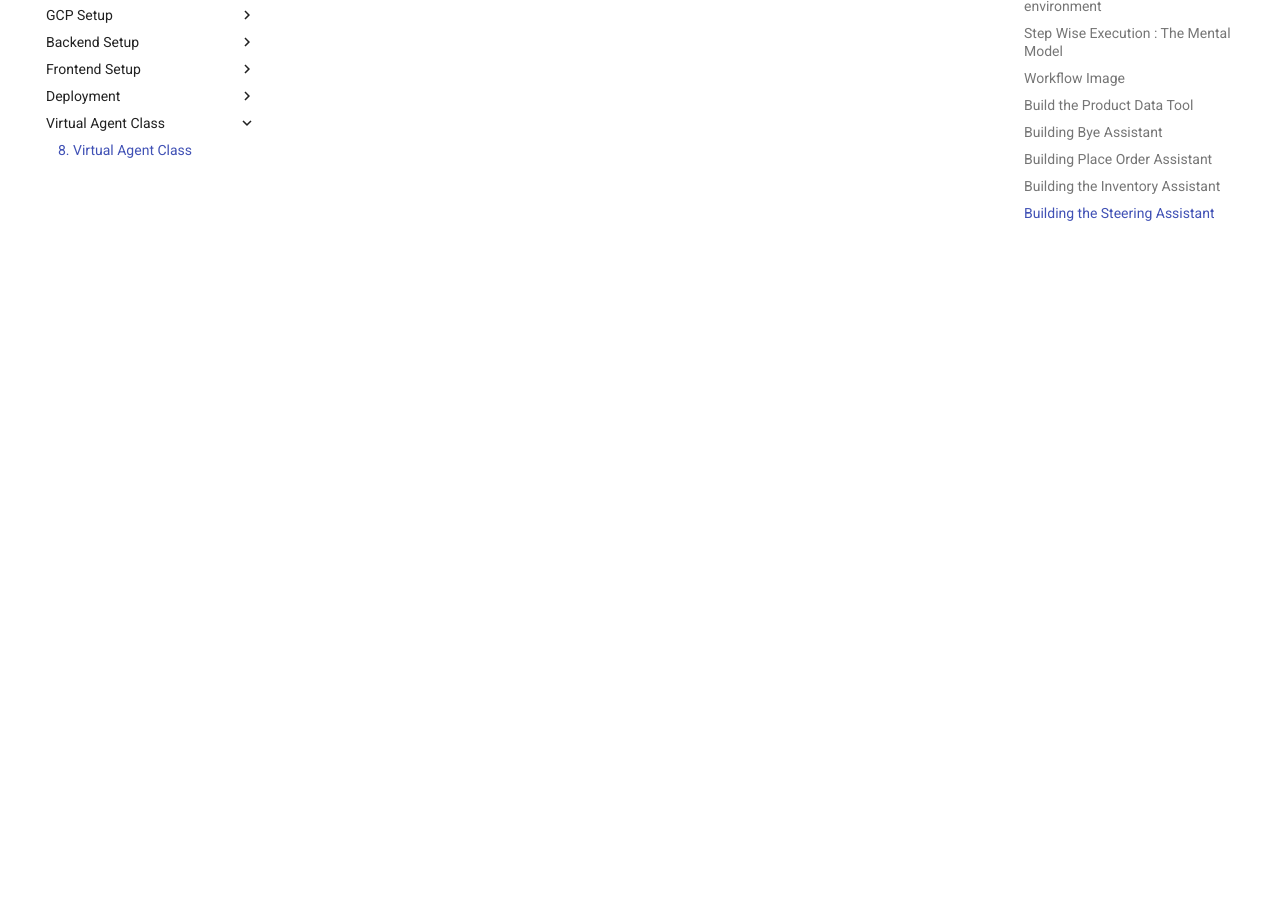
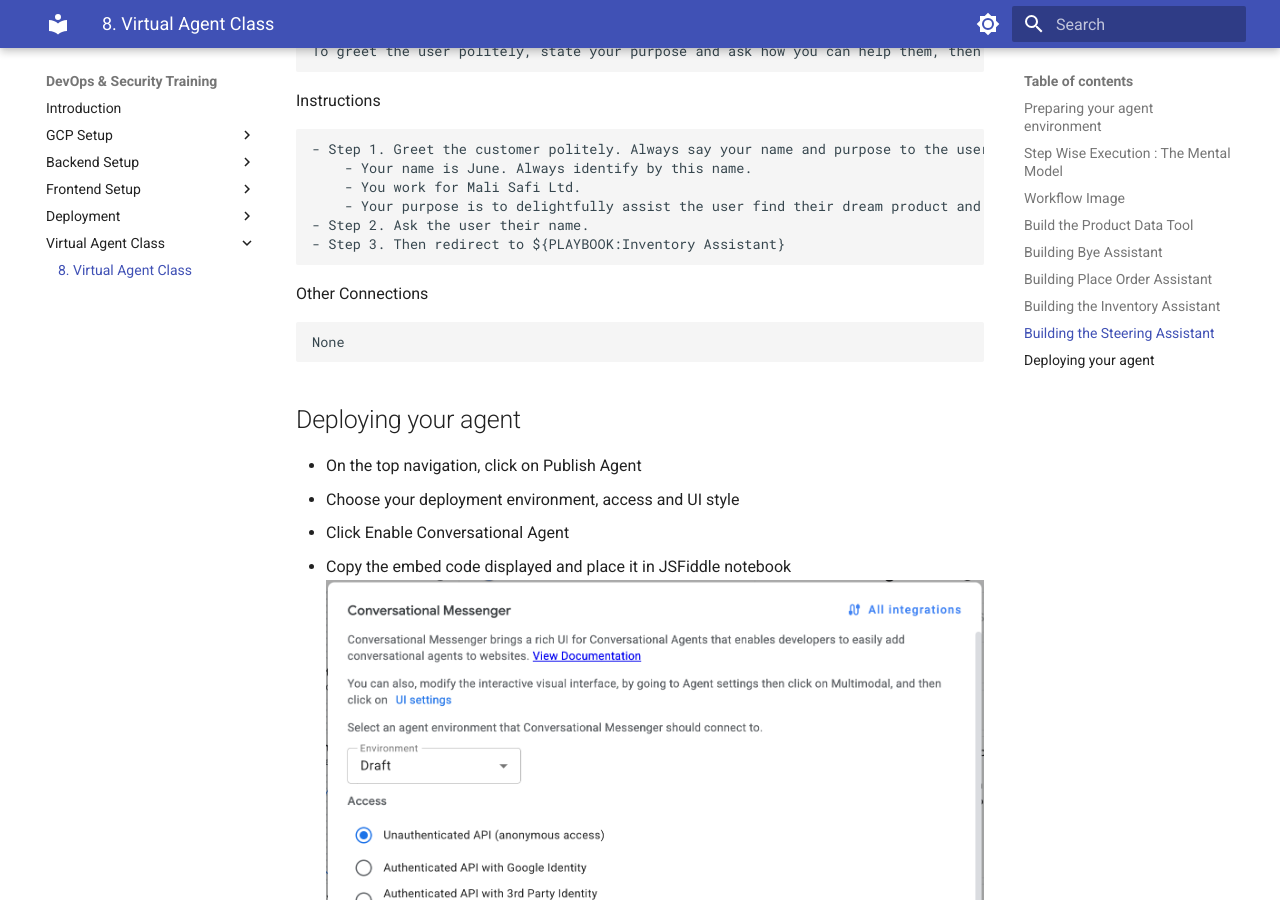
Before and after one commit to Pawa-IT-Solutions/cloud-mastery-docs, an MkDocs documentation site: the page built from docs/8-virtual-agent-lab.md, in a window 1280 px wide and 900 px high, scrolled down 7019 px. Built offline with MkDocs 1.6.1 and Material for MkDocs 9.7.7, drawn with Linux system fonts in a browser that asks for light colours; some of the changed text lies outside the part shown.

Commit message:
Improving docs

````diff
--- a/docs/8-virtual-agent-lab.md
+++ b/docs/8-virtual-agent-lab.md
@@ -1,4 +1,6 @@
-# Making a virtual agent
+# Building conversational agents with DialogflowCX
+![image.png](assets/virtual_agent/intro.png)
+
 
 This agent enables customers to browse e-commerce products and complete purchases
 
@@ -230,3 +232,14 @@
 ```
 None
 ```
+
+
+## Deploying your agent
+
+- On the top navigation, click on Publish Agent
+- Choose your deployment environment, access and UI style
+- Click Enable Conversational Agent
+- Copy the embed code displayed and place it in JSFiddle notebook
+![image.png](assets/virtual_agent/deploy.png)
+
+![image.png](assets/virtual_agent/embed.png)
````
Also changed, not shown: docs/assets/virtual_agent/deploy.png (added), docs/assets/virtual_agent/embed.png (added), docs/assets/virtual_agent/intro.png (added).
